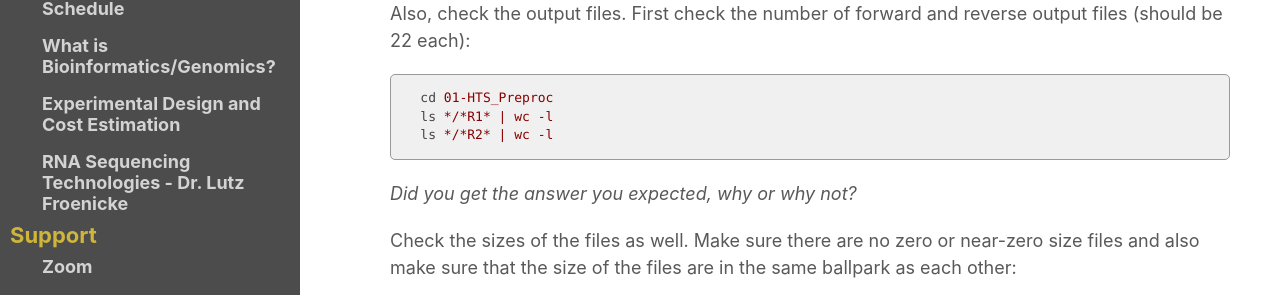
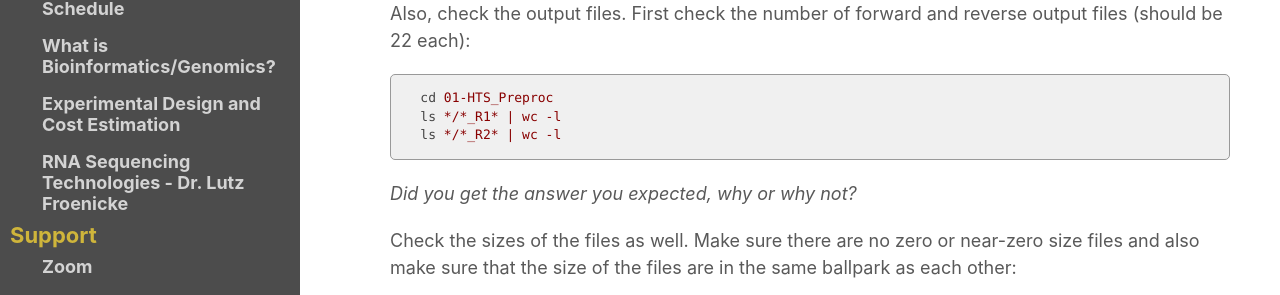
Before and after one commit to ucdavis-bioinformatics-training/2023-June-RNA-Seq-Analysis, a Jekyll site: the page built from data_reduction/01-preproc_htstream_mm.md, in a window 1280 px wide and 900 px high, scrolled down 25939 px. Shown: the part 151-446 px from the top of the window. Built offline with Jekyll 4.4.1, drawn with Linux system fonts in a browser that asks for light colours; our own code applies the rules of GitHub Pages for plain Markdown files.

````diff
--- a/data_reduction/01-preproc_htstream_mm.md
+++ b/data_reduction/01-preproc_htstream_mm.md
@@ -690,8 +690,8 @@ The JSON files output by HTStream provide this type of information.
 
     ```bash
     cd 01-HTS_Preproc
-    ls */*R1* | wc -l
-    ls */*R2* | wc -l
+    ls */*_R1* | wc -l
+    ls */*_R2* | wc -l
     ```
 
     *Did you get the answer you expected, why or why not?*
````
